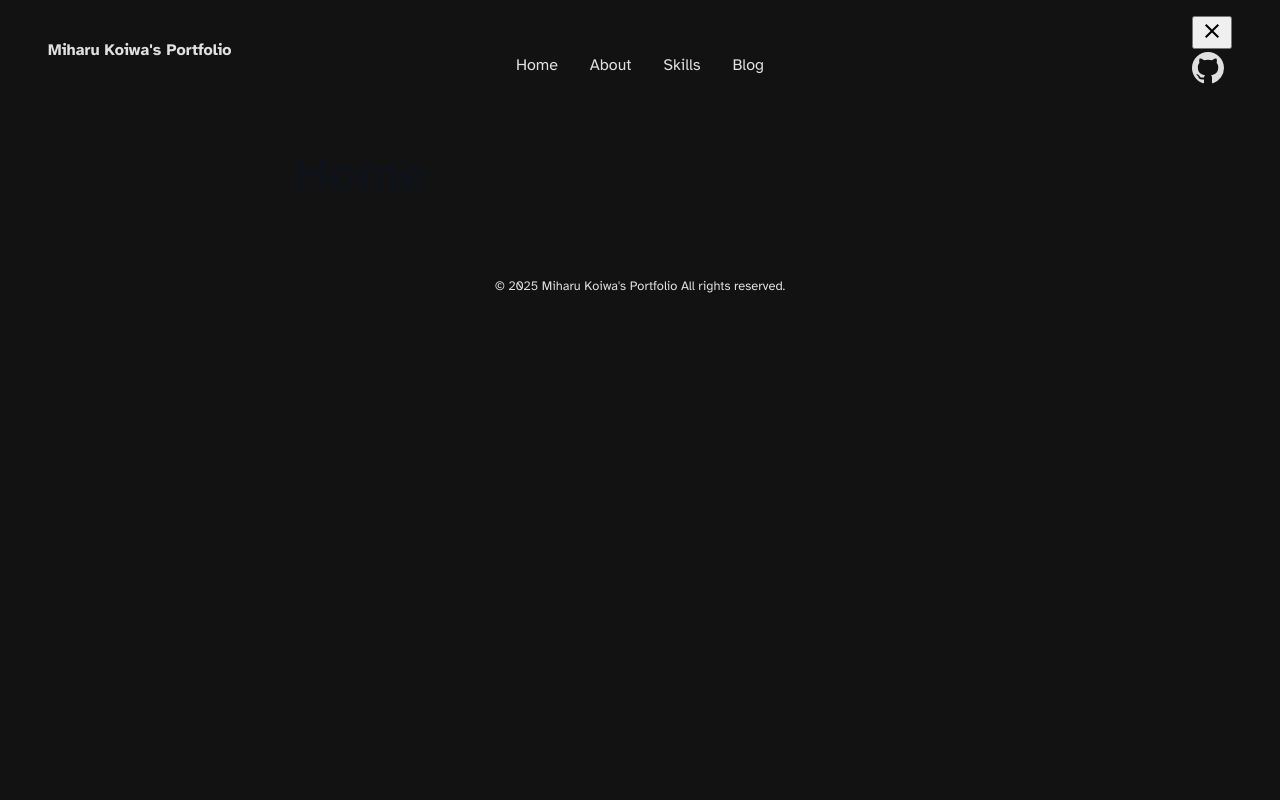
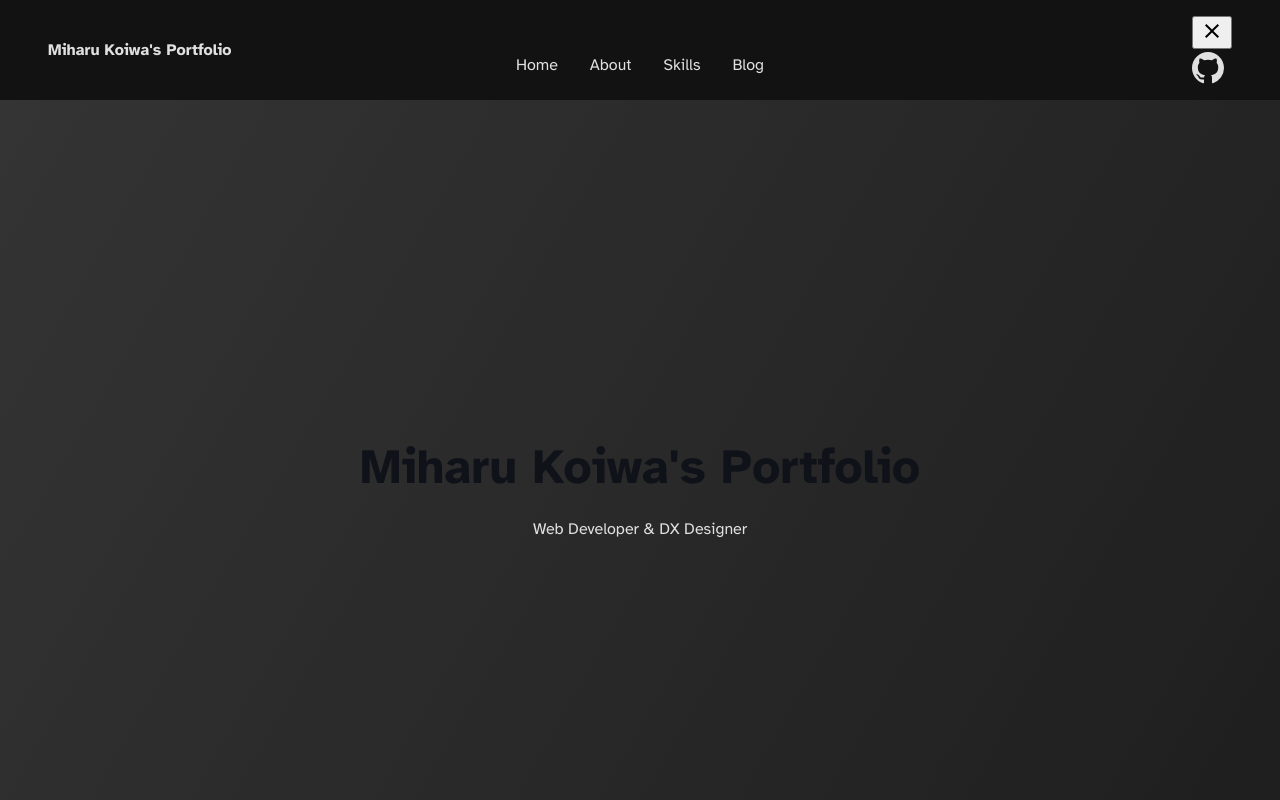
Before and after one commit to miharu-koiwa/my-blog, an Astro site: page / in a window 1280 px wide. Shown: the top 800 px of the page. Built offline with nearby package versions, Linux system fonts and the light colour scheme; Astro itself is replaced by a stand-in of ours.

Commit message:
KeyVisualの作成

```diff
--- a/src/components/top/KeyVisual.astro
+++ b/src/components/top/KeyVisual.astro
@@ -2,6 +2,41 @@
 import { SITE_TITLE, JOB_TITLE } from '../../consts'
 ---
 
-<div class='key-visual'>
-  <h1>{SITE_TITLE}</h1>
-</div>
+<section id='home' class='hero'>
+  <div class='hero-content'>
+    <h1 class=''>{SITE_TITLE}</h1>
+    <p class=''>{JOB_TITLE}</p>
+  </div>
+</section>
+
+<style>
+  .hero {
+    height: 100vh;
+    display: flex;
+    justify-content: center;
+    align-items: center;
+    text-align: center;
+    background: var(--gradient-bg);
+    color: var(--text-color);
+    position: relative;
+    overflow: hidden;
+  }
+
+  .hero::before {
+    content: '';
+    position: absolute;
+    top: 0;
+    left: 0;
+    right: 0;
+    bottom: 0;
+    background: rgba(0, 0, 0, 0.3);
+    z-index: 1;
+  }
+
+  .hero-content {
+    max-width: 800px;
+    z-index: 2;
+    padding: 0 15px;
+  }
+
+</style>
--- a/src/pages/index.astro
+++ b/src/pages/index.astro
@@ -1,11 +1,11 @@
 ---
 import Layout from '../layouts/Layout.astro'
 import { SITE_TITLE, SITE_DESCRIPTION } from '../consts'
+import KeyVisual from '../components/top/KeyVisual.astro'
 ---
 
 <Layout title={SITE_TITLE} description={SITE_DESCRIPTION}>
-  <main>
-		<h1>Home</h1>
-    <!-- TODO: 独自にコンテンツを作成して見てください！ -->
+  <KeyVisual />
+	<main>
   </main>
 </Layout>
```
